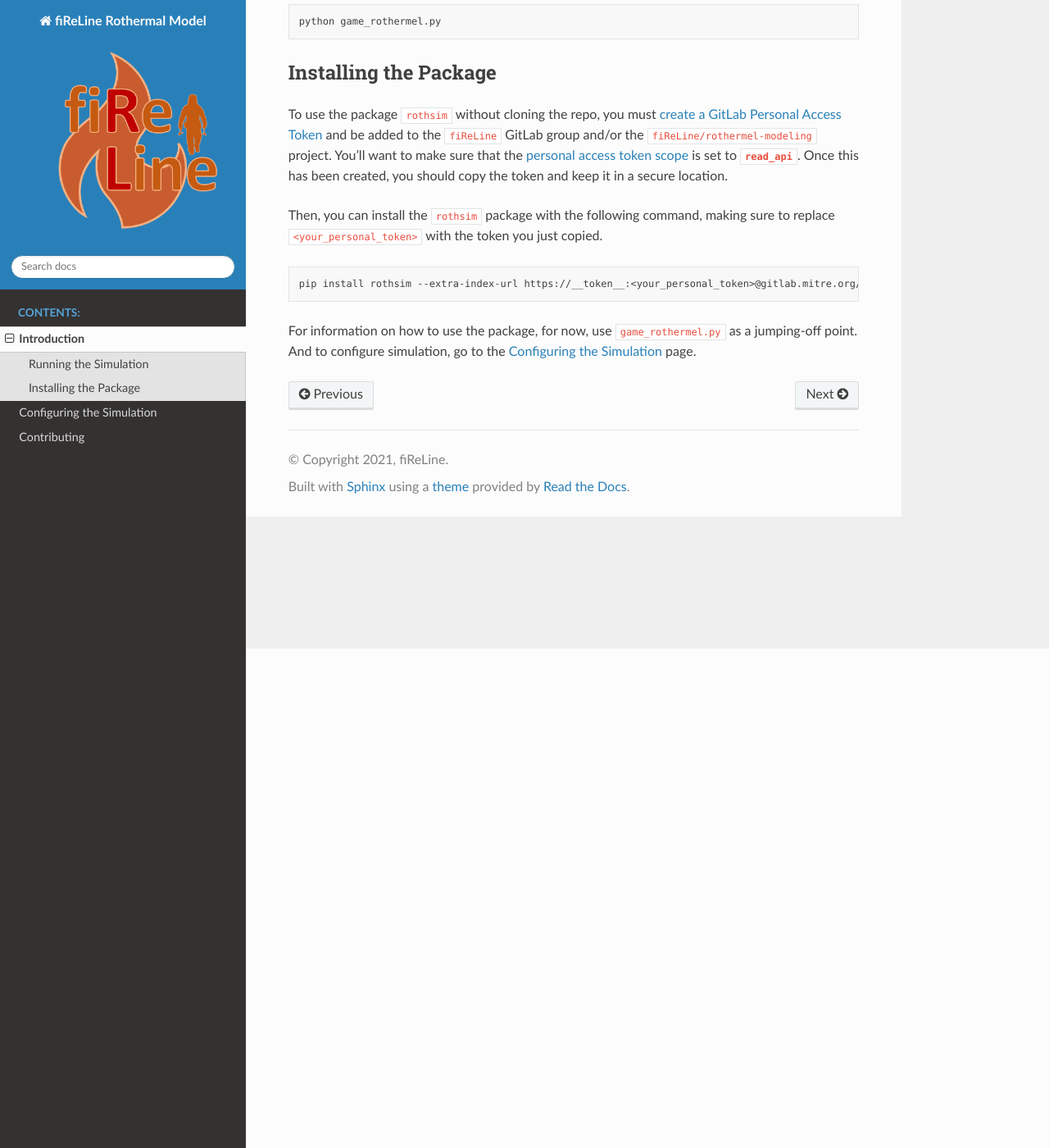
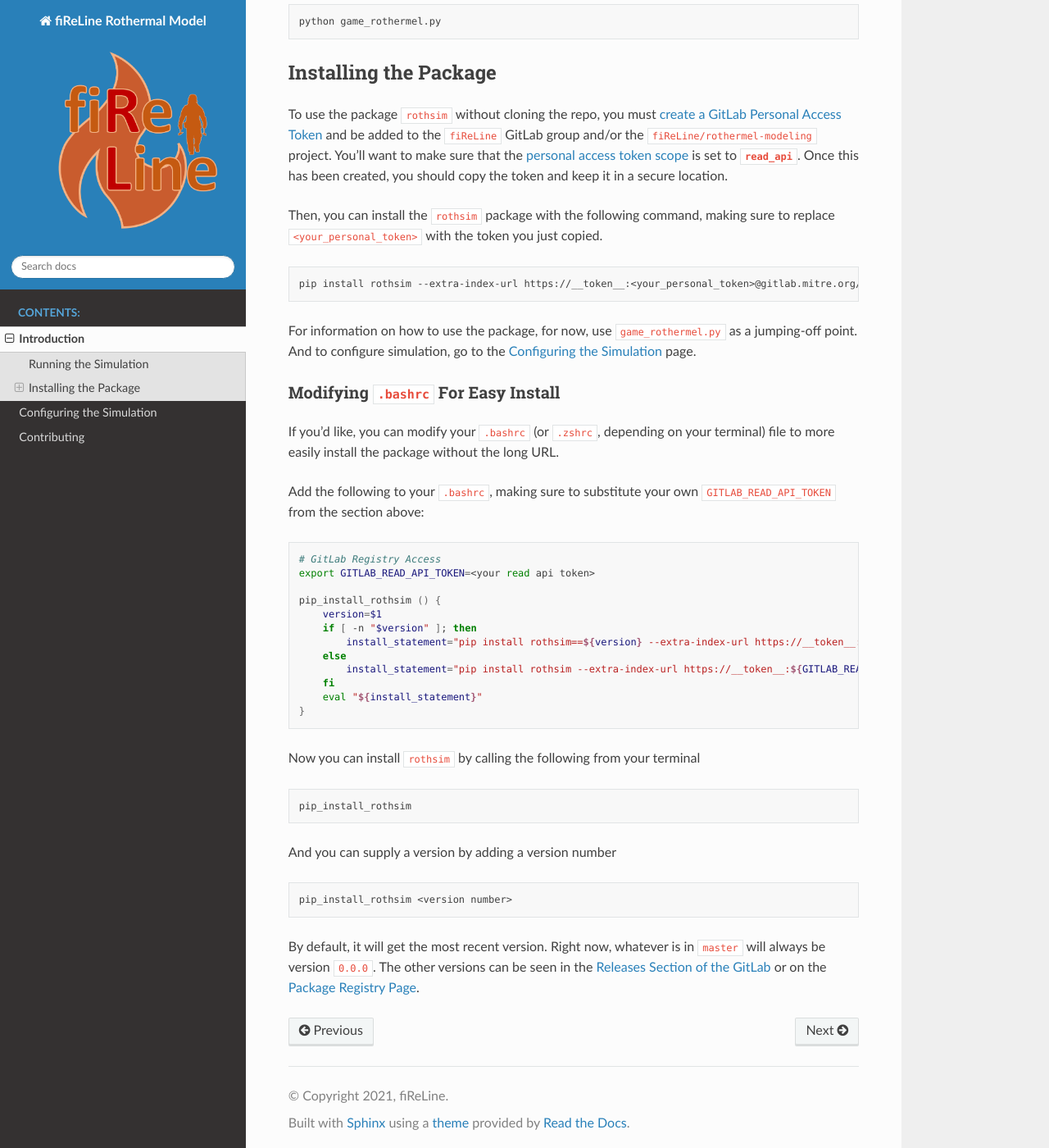
Before and after one commit to mitrefireline/simfire, a Sphinx documentation site: the page built from docs/source/intro.md, in a window 1280 px wide and 1400 px high, scrolled down 609 px. Shown: the whole window at 82% size. Built offline with Sphinx 7.4.7 and the Read the Docs theme 2.0.0, drawn with Linux system fonts in a browser that asks for light colours; pages that are not in the unit, such as notebooks, are missing from menus.

Commit message:
Update README and intro.md to include .bashrc instructions

````diff
--- a/docs/source/intro.md
+++ b/docs/source/intro.md
@@ -35,3 +35,39 @@ pip install rothsim --extra-index-url https://__token__:<your_personal_token>@gi
 ```
 
 For information on how to use the package, for now, use [`game_rothermel.py`](https://gitlab.mitre.org/fireline/rothermel-modeling/-/blob/master/game_rothermel.py) as a jumping-off point. And to configure simulation, go to the [Configuring the Simulation](config.md) page.
+
+### Modifying `.bashrc` For Easy Install
+
+If you'd like, you can modify your `.bashrc` (or `.zshrc`, depending on your terminal) file to more easily install the package without the long URL.
+
+Add the following to your `.bashrc`, making sure to substitute your own `GITLAB_READ_API_TOKEN` from the section above:
+
+```shell
+# GitLab Registry Access
+export GITLAB_READ_API_TOKEN=<your read api token>
+
+pip_install_rothsim () {
+    version=$1
+    if [ -n "$version" ]; then
+        install_statement="pip install rothsim==${version} --extra-index-url https://__token__:${GITLAB_READ_API_TOKEN}@gitlab.mitre.org/api/v4/projects/34582/packages/pypi/simple"
+    else
+        install_statement="pip install rothsim --extra-index-url https://__token__:${GITLAB_READ_API_TOKEN}@gitlab.mitre.org/api/v4/projects/34582/packages/pypi/simple"
+    fi
+    eval "${install_statement}"
+}
+```
+
+Now you can install `rothsim` by calling the following from your terminal
+
+```shell
+pip_install_rothsim
+```
+
+And you can supply a version by adding a version number
+
+```shell
+pip_install_rothsim <version number>
+
+```
+
+By default, it will get the most recent version. Right now, whatever is in `master` will always be version `0.0.0`. The other versions can be seen in the [Releases Section of the GitLab](https://gitlab.mitre.org/fireline/rothermel-modeling/-/releases) or on the [Package Registry Page](https://gitlab.mitre.org/fireline/rothermel-modeling/-/packages).
````
Also changed, not shown: README.md (+37 -0 lines).
